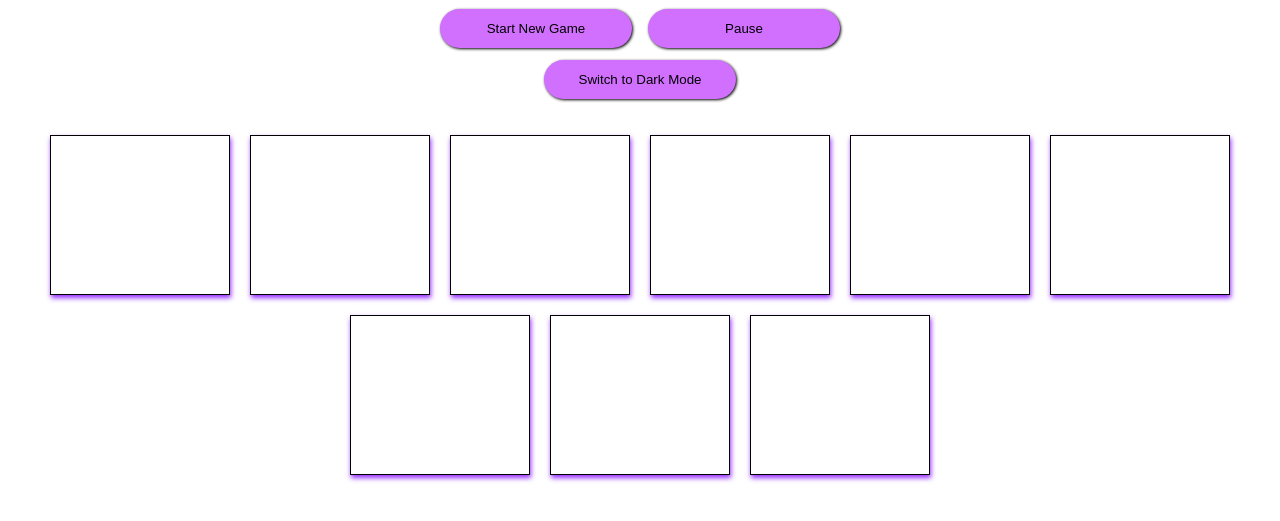
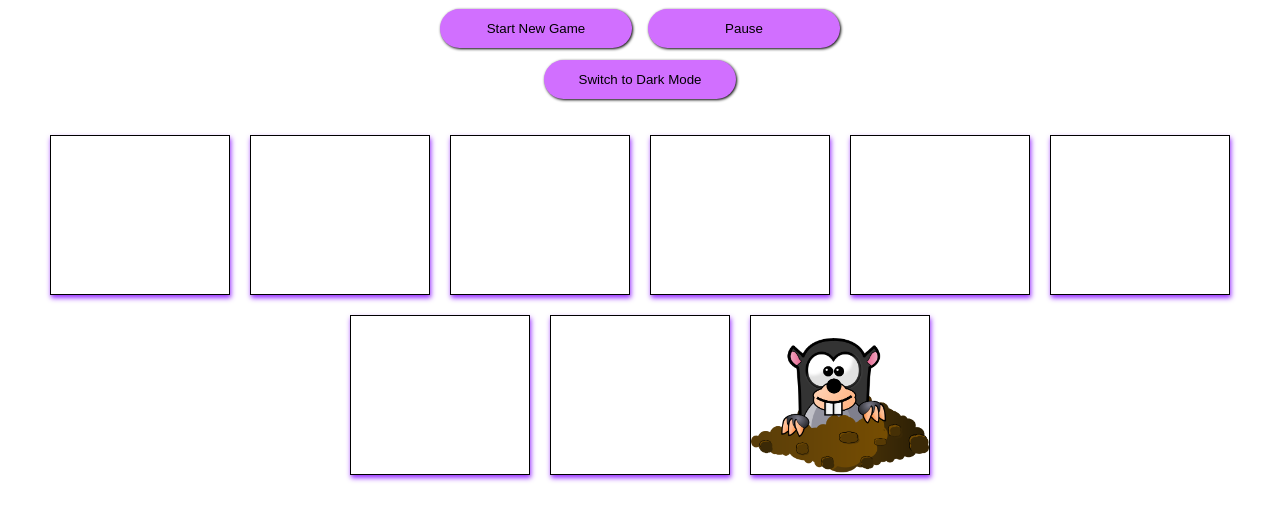
Before and after one commit to utkarshb0810/WhackAMole, a plain HTML site: page index.html in a window 1280 px wide. Shown: the part 229-750 px from the top of the page. Drawn offline with Linux system fonts and the light colour scheme.

Commit message:
Update style.css

```diff
--- a/style.css
+++ b/style.css
@@ -93,6 +93,6 @@ button:hover {
 }
 
 .mole {
-  background: url("Assets/mole.png");
+  background: url("mole.png");
   background-size: cover;
 }
```
